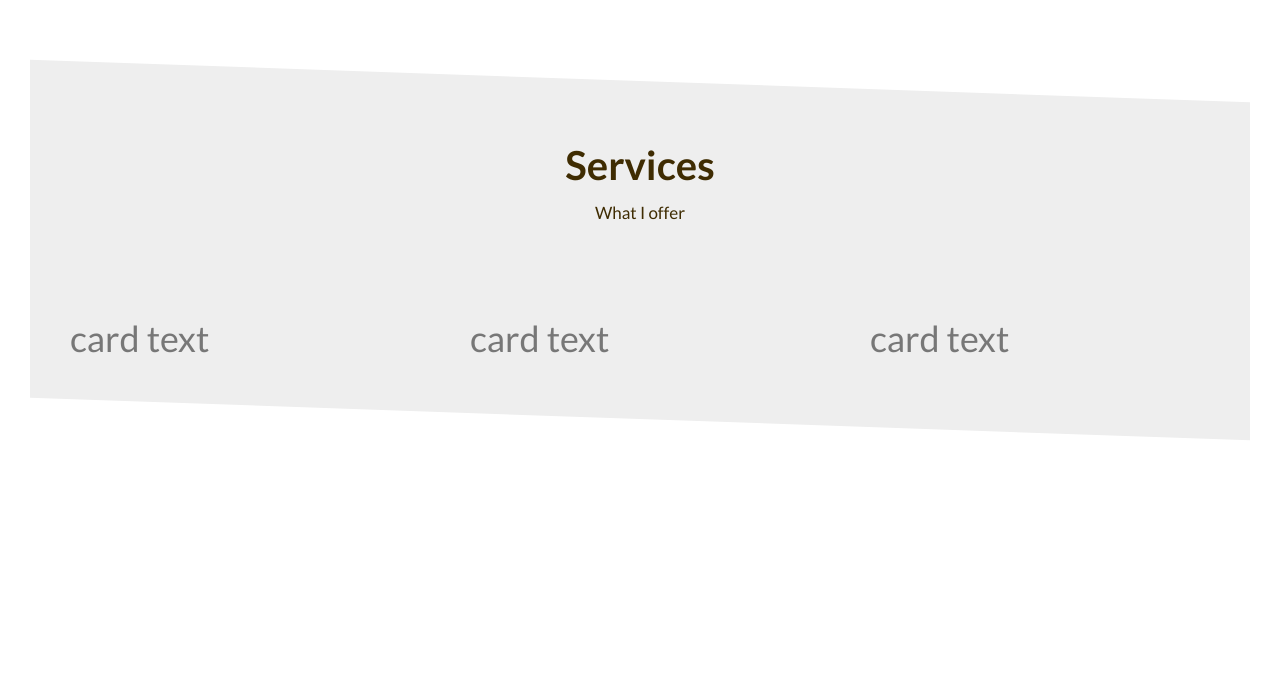
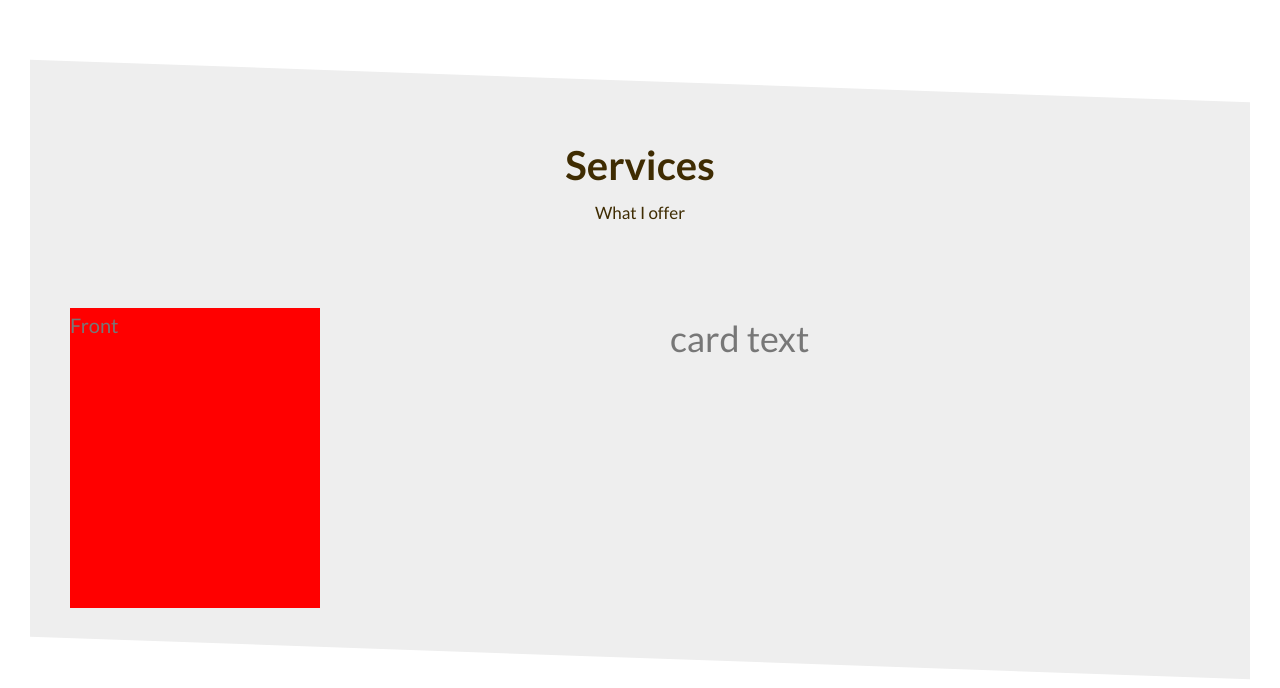
Before and after one commit to Favour-design-cyber/portfolio, a website: page index.html in a window 1280 px wide. Shown: the part 2218-2906 px from the top of the page. Before the commit the page ends 2667 px from the top, so only its background shows below. Drawn offline with nearby package versions, Linux system fonts and the light colour scheme.

Commit message:
new commit

```diff
--- a/index.html
+++ b/index.html
@@ -168,13 +168,13 @@
           <p class="sub-section">What I offer</p>
         </div>
         <div class="row">
-          <div class="col-1-of-3">
-            <div class="card">card text</div>
+          <div class="col-1-of-2">
+            <div class="card">
+              <div class="card__side card__side--front">Front</div>
+              <div class="card__side card__side--back">Back</div>
+            </div>
           </div>
-          <div class="col-1-of-3">
-            <div class="card">card text</div>
-          </div>
-          <div class="col-1-of-3">
+          <div class="col-1-of-2">
             <div class="card">card text</div>
           </div>
         </div>
--- a/sass/component/_card.scss
+++ b/sass/component/_card.scss
@@ -0,0 +1,36 @@
+.card {
+  perspective: 150rem;
+  -moz-perspective: 150rem;
+  height: 30rem;
+
+  &__side {
+    font-size: 2rem;
+    height: 30rem;
+    transition: all 0.8s;
+
+    position: absolute;
+    top: 0;
+    left: 0;
+    width: 100%;
+    backface-visibility: hidden;
+
+    &--front {
+      background-color: red;
+      width: 25rem;
+    }
+
+    &--back {
+      background-color: black;
+      transform: rotateY(180deg);
+      width: 25rem;
+    }
+  }
+
+  &:hover &__side--front {
+    transform: rotateY(180deg);
+  }
+
+  &:hover &__side--back {
+    transform: rotateY(0);
+  }
+}
```
Also changed, not shown: css/style.css.
